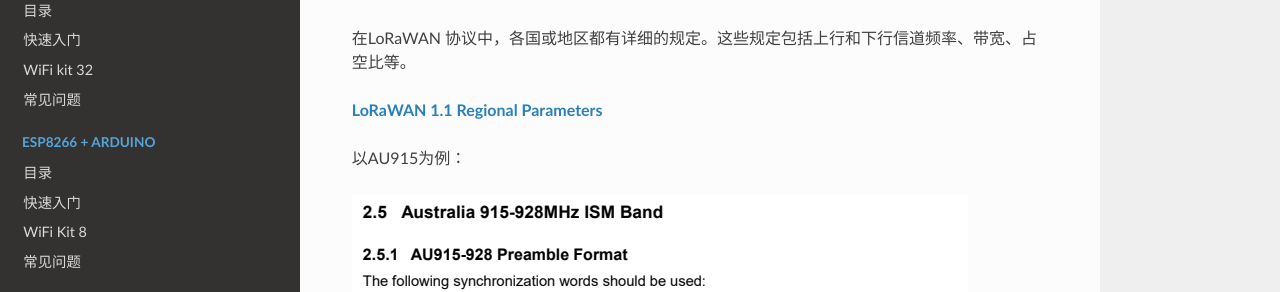
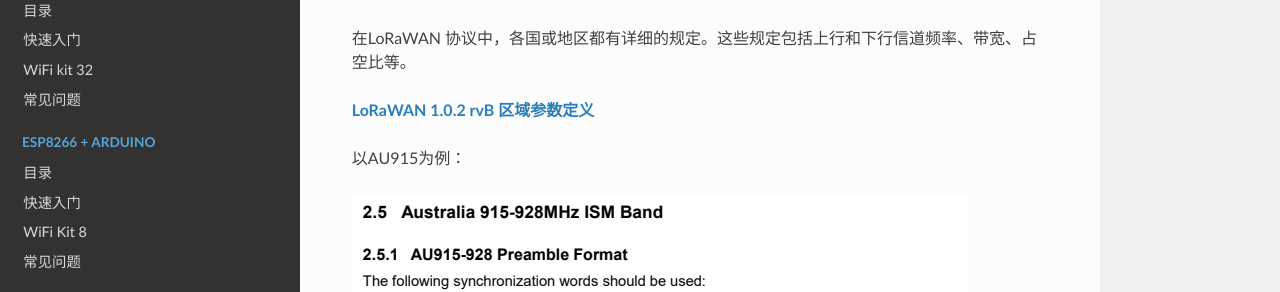
Before and after one commit to HelTecAutomation/HeltecDocs-zh_CN, a Sphinx documentation site: the page built from zh_CN/source/general/sub_band_usage.md, in a window 1280 px wide and 900 px high. Shown: the part 248-540 px from the top of the window. Built offline with Sphinx 7.4.7 and the Read the Docs theme 2.0.0, drawn with Linux system fonts in a browser that asks for light colours; pages that are not in the unit, such as notebooks, are missing from menus.

Commit message:
document update

```diff
--- a/zh_CN/source/general/sub_band_usage.md
+++ b/zh_CN/source/general/sub_band_usage.md
@@ -4,7 +4,7 @@
 
 在LoRaWAN 协议中，各国或地区都有详细的规定。这些规定包括上行和下行信道频率、带宽、占空比等。
 
-**[LoRaWAN 1.1 Regional Parameters](https://lora-alliance.org/sites/default/files/2018-04/lorawantm_regional_parameters_v1.1rb_-_final.pdf)**
+**[LoRaWAN 1.0.2 rvB 区域参数定义](https://resource.heltec.cn/download/LoRaWANRegionalParametersv1.0.2_final_1944_1.pdf)**
 
 以AU915为例：
 
```
